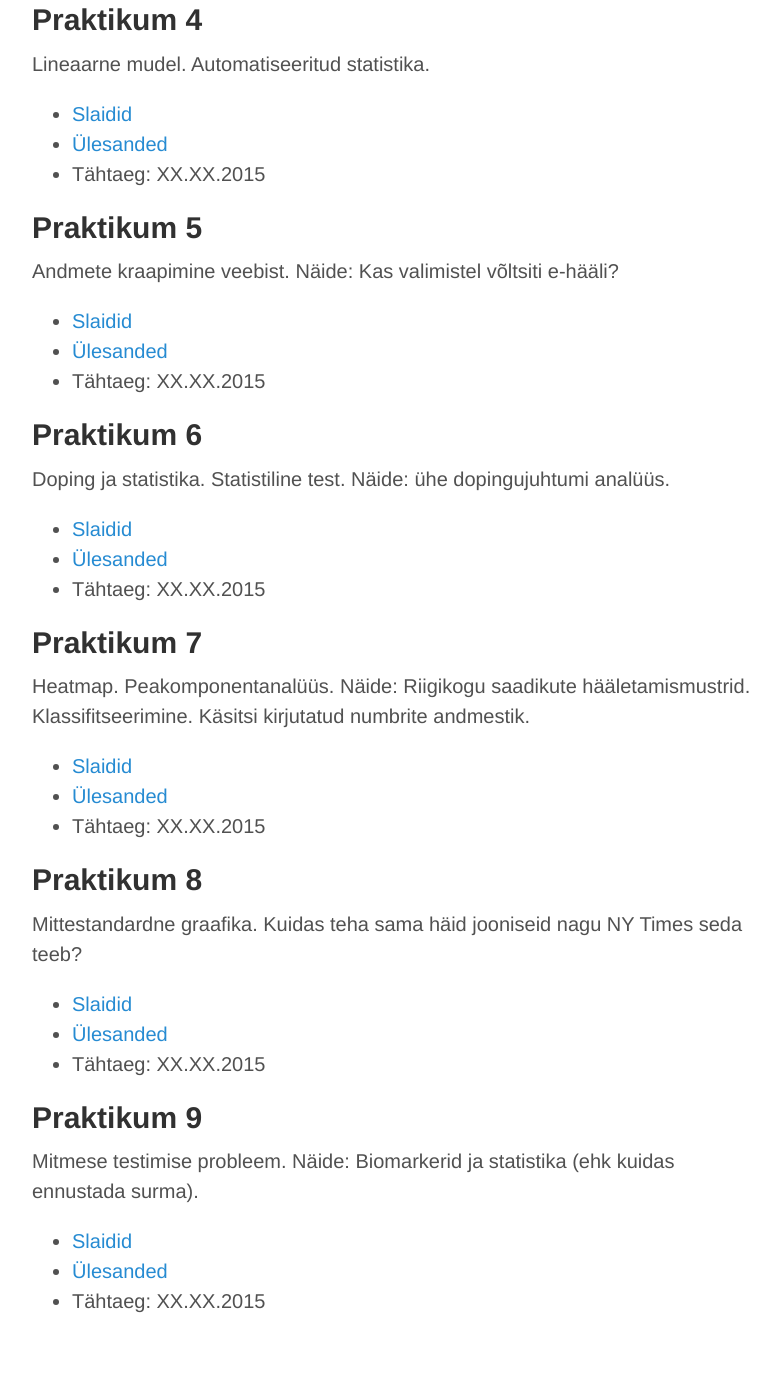
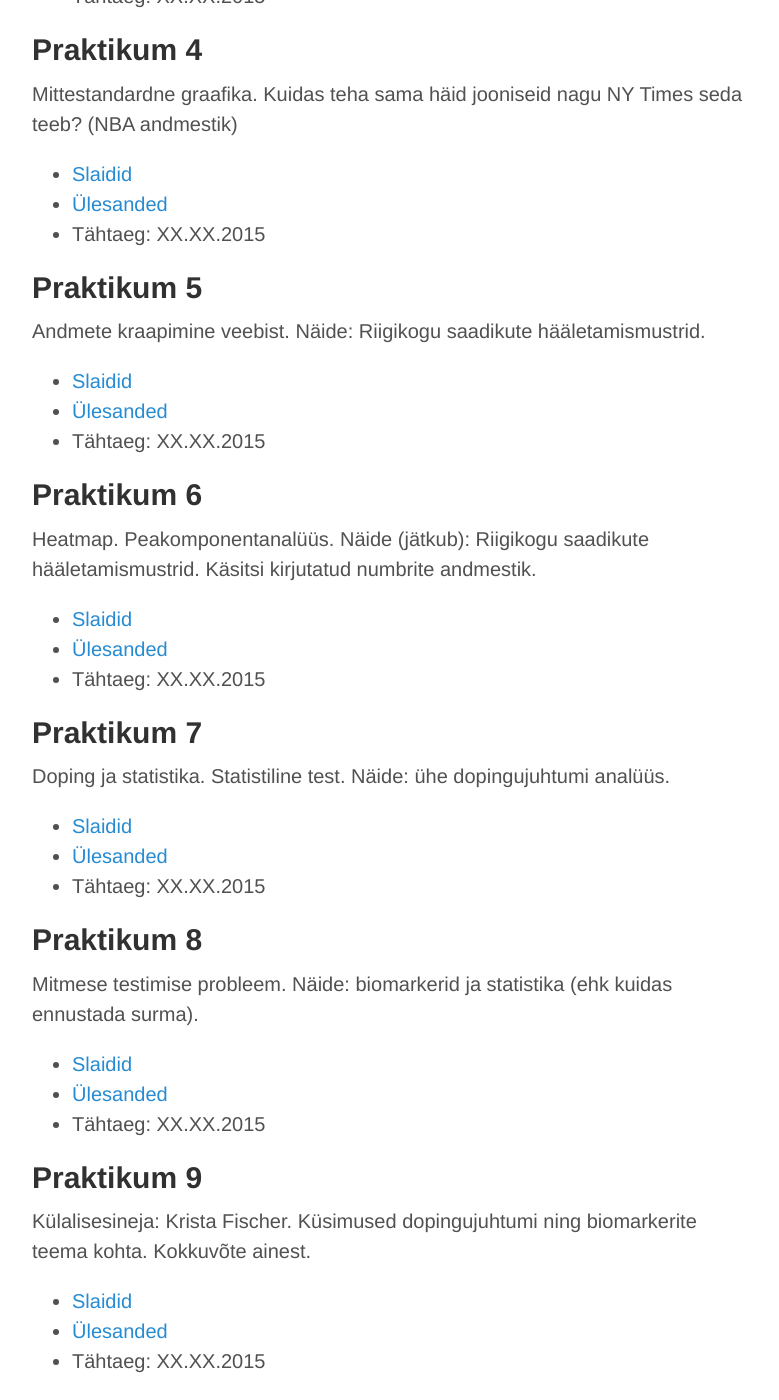
Before and after one commit to andmeteadus/2015, a Jekyll site: the page built from praktikumid.md, in a window 1280 px wide and 1400 px high, scrolled down 864 px. Shown: the whole window, without its empty margins (248-1027 px from the left). Built offline with Jekyll 4.4.1, drawn with Linux system fonts in a browser that asks for light colours; some of the changed text lies outside the part shown.

Commit message:
Minor rearrangements

```diff
--- a/praktikumid.md
+++ b/praktikumid.md
@@ -29,7 +29,7 @@ Reprodutseeritav analüüs. Näide: Kas suur võlakoorem vähendab riigi majandu
 
 ## Praktikum 4
 
-Lineaarne mudel. Automatiseeritud statistika.
+Mittestandardne graafika. Kuidas teha sama häid jooniseid nagu NY Times seda teeb? (NBA andmestik)
 
 * [Slaidid](https://)
 * [Ülesanded](https://)
@@ -37,7 +37,7 @@ Lineaarne mudel. Automatiseeritud statistika.
 
 ## Praktikum 5
 
-Andmete kraapimine veebist. Näide: Kas valimistel võltsiti e-hääli?
+Andmete kraapimine veebist. Näide: Riigikogu saadikute hääletamismustrid.
 
 * [Slaidid](https://)
 * [Ülesanded](https://)
@@ -45,7 +45,7 @@ Andmete kraapimine veebist. Näide: Kas valimistel võltsiti e-hääli?
 
 ## Praktikum 6
 
-Doping ja statistika. Statistiline test. Näide: ühe dopingujuhtumi analüüs.
+Heatmap. Peakomponentanalüüs. Näide (jätkub): Riigikogu saadikute hääletamismustrid. Käsitsi kirjutatud numbrite andmestik.
 
 * [Slaidid](https://)
 * [Ülesanded](https://)
@@ -53,7 +53,7 @@ Doping ja statistika. Statistiline test. Näide: ühe dopingujuhtumi analüüs.
 
 ## Praktikum 7
 
-Heatmap. Peakomponentanalüüs. Näide: Riigikogu saadikute hääletamismustrid. Klassifitseerimine. Käsitsi kirjutatud numbrite andmestik.
+Doping ja statistika. Statistiline test. Näide: ühe dopingujuhtumi analüüs.
 
 * [Slaidid](https://)
 * [Ülesanded](https://)
@@ -69,7 +69,7 @@ Mittestandardne graafika. Kuidas teha sama häid jooniseid nagu NY Times seda te
 
 ## Praktikum 9
 
-Mitmese testimise probleem. Näide: Biomarkerid ja statistika (ehk kuidas ennustada surma).
+Külalisesineja: Krista Fischer. Küsimused dopingujuhtumi ning biomarkerite teema kohta. Kokkuvõte ainest.
 
 * [Slaidid](https://)
 * [Ülesanded](https://)
```
Also changed, not shown: other parts of praktikumid.md (+3 -3 lines), index.md (+1 -1 lines).
